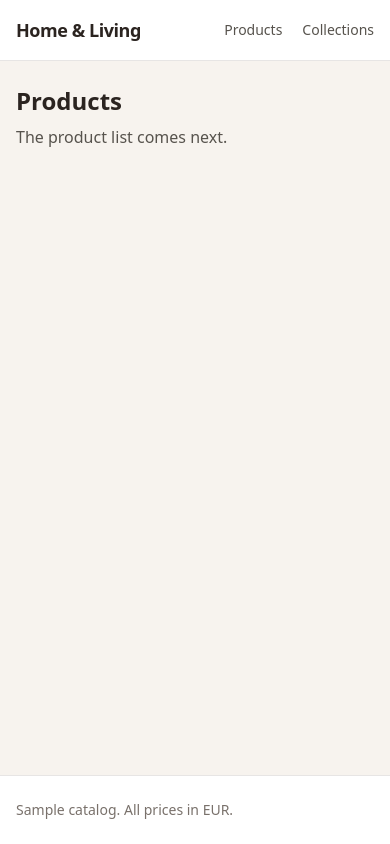
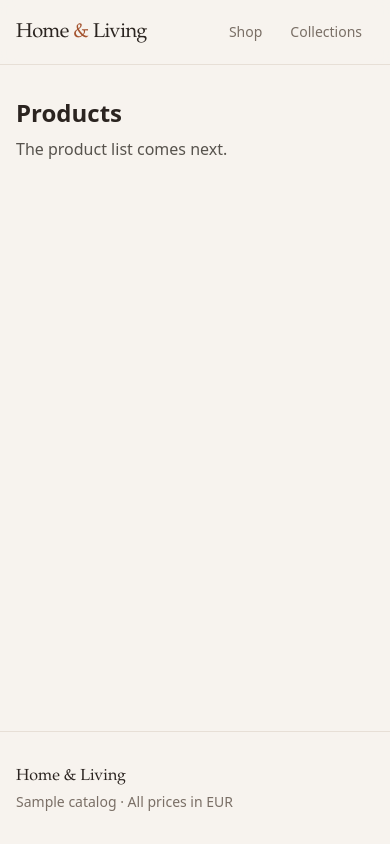
Before and after one commit to SHUBHAM-NIRMAL18/Ecommerce-Catlog-API, a Next.js app in the folder frontend/: page / in a window 390 px wide. Built offline with nearby package versions, Linux system fonts and the light colour scheme.

Commit message:
feat(frontend): add responsive sticky header and footer layout

```diff
--- a/frontend/src/app/layout.tsx
+++ b/frontend/src/app/layout.tsx
@@ -3,7 +3,7 @@ import Link from "next/link";
 import "./globals.css";
 
 export const metadata: Metadata = {
-  title: "Home & Living Catalog",
+  title: "Home & Living",
   description: "Rugs, lamps, furniture, candles and more.",
 };
 
@@ -11,24 +11,29 @@ export default function RootLayout({ children }: LayoutProps<"/">) {
   return (
     <html lang="en" className="h-full">
       <body className="flex min-h-full flex-col font-sans">
-        <header className="border-b border-stone-200 bg-white">
-          <nav className="mx-auto flex max-w-7xl items-center justify-between gap-4 px-4 py-4">
-            <Link href="/" className="text-lg font-semibold tracking-tight">
-              Home &amp; Living
+        <header className="sticky top-0 z-20 border-b border-line bg-canvas/90 backdrop-blur">
+          <nav className="mx-auto flex max-w-7xl items-center justify-between gap-4 px-4 py-4 sm:px-6">
+            <Link href="/" className="font-serif text-xl tracking-tight sm:text-2xl">
+              Home <span className="text-clay-600">&amp;</span> Living
             </Link>
-            <div className="flex gap-5 text-sm font-medium text-stone-600">
-              <Link href="/" className="hover:text-stone-900">Products</Link>
-              <Link href="/collections" className="hover:text-stone-900">Collections</Link>
+            <div className="flex gap-1 text-sm font-medium sm:gap-2">
+              <Link href="/" className="rounded-full px-3 py-1.5 text-muted transition hover:bg-white hover:text-ink">
+                Shop
+              </Link>
+              <Link href="/collections" className="rounded-full px-3 py-1.5 text-muted transition hover:bg-white hover:text-ink">
+                Collections
+              </Link>
             </div>
           </nav>
         </header>
 
-        <main className="mx-auto w-full max-w-7xl flex-1 px-4 py-6">{children}</main>
+        <main className="mx-auto w-full max-w-7xl flex-1 px-4 py-8 sm:px-6">{children}</main>
 
-        <footer className="border-t border-stone-200 bg-white">
-          <p className="mx-auto max-w-7xl px-4 py-6 text-sm text-stone-500">
-            Sample catalog. All prices in EUR.
-          </p>
+        <footer className="mt-12 border-t border-line">
+          <div className="mx-auto flex max-w-7xl flex-col gap-1 px-4 py-8 text-sm text-muted sm:flex-row sm:justify-between sm:px-6">
+            <p className="font-serif text-base text-ink">Home &amp; Living</p>
+            <p>Sample catalog · All prices in EUR</p>
+          </div>
         </footer>
       </body>
     </html>
```
